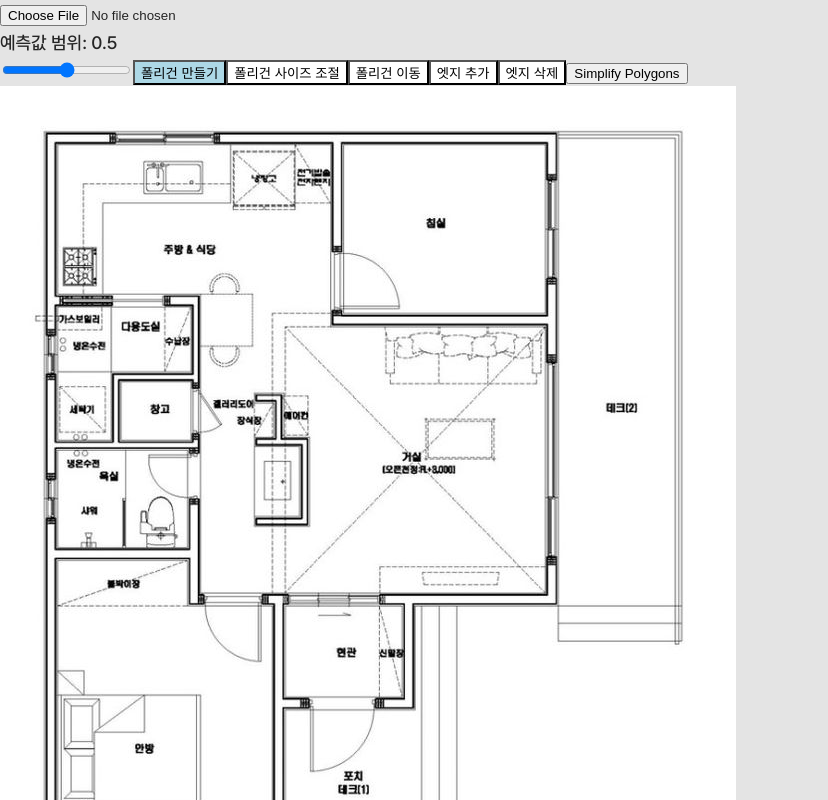
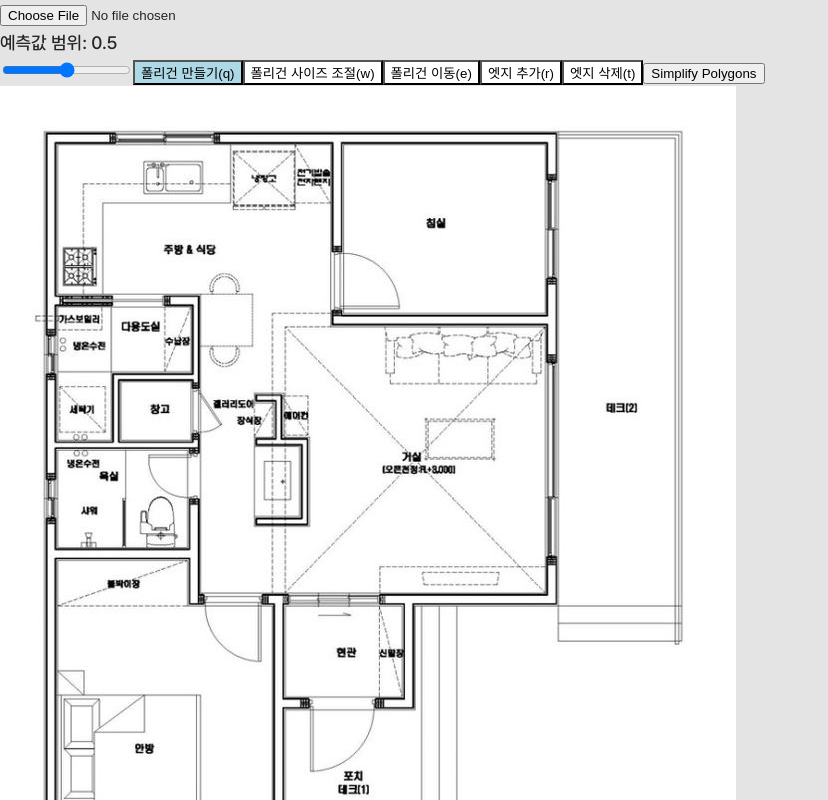
Before and after one commit to llinjae/drawing-space, a Next.js app: page / in a window 1280 px wide. Shown: the top 800 px of the page, without its empty margins (0-828 px from the left). Built offline with nearby package versions, Linux system fonts and the light colour scheme.

Commit message:
Feat: 단축키 추가

```diff
--- a/src/app/Canvas.tsx
+++ b/src/app/Canvas.tsx
@@ -532,7 +532,7 @@
 
 "use client";
 
-import React, { useCallback, useEffect, useRef, useState } from "react";
+import React, { useCallback, useEffect, useMemo, useRef, useState } from "react";
 
 import CanvasModal from "@/components/CanvasModal";
 
@@ -568,6 +568,7 @@ const Canvas = () => {
   const [selectedEdge, setSelectedEdge] = useState<{ polygonIndex: number; edgeIndex: number } | null>(null);
   const [selectedPolygon, setSelectedPolygon] = useState<number | null>(null);
   const [isDragging, setIsDragging] = useState(false);
+  const [key, setKey] = useState("Q");
 
   const canvasRef = useRef<HTMLCanvasElement | null>(null);
   const dragStart = useRef({ x: 0, y: 0 });
@@ -575,6 +576,23 @@ const Canvas = () => {
   const img = useRef<HTMLImageElement | null>(null); // img를 null로 초기화
 
   useSetPredictionRange({ polygons, selectedPolygonIndex, predictionRange, setSelectedPolygonIndex });
+
+  if (typeof window !== "undefined") {
+    window.addEventListener("keydown", (e) => setKey(e.key));
+  }
+  useMemo(() => {
+    if (key === "q") {
+      setClickMode("polygonMake");
+    } else if (key === "w") {
+      setClickMode("sizeControll");
+    } else if (key === "e") {
+      setClickMode("movePolygon");
+    } else if (key === "r") {
+      setClickMode("addEdge");
+    } else if (key === "t") {
+      setClickMode("deleteEdge");
+    }
+  }, [key]);
 
   const drawPolygon = useDrawPolygon(
     predictionRange,
@@ -1017,35 +1035,35 @@ const Canvas = () => {
         onClick={changeModeToPolygon}
         style={{ backgroundColor: clickMode === "polygonMake" ? "lightblue" : "white" }}
       >
-        폴리건 만들기
+        폴리건 만들기(q)
       </button>
       <button
         type="button"
         onClick={changeModeToSizeControll}
         style={{ backgroundColor: clickMode === "sizeControll" ? "lightblue" : "white" }}
       >
-        폴리건 사이즈 조절
+        폴리건 사이즈 조절(w)
       </button>
       <button
         type="button"
         onClick={changeModeToMovePolygon}
         style={{ backgroundColor: clickMode === "movePolygon" ? "lightblue" : "white" }}
       >
-        폴리건 이동
+        폴리건 이동(e)
       </button>
       <button
         type="button"
         onClick={changeModeToAddEdge}
         style={{ backgroundColor: clickMode === "addEdge" ? "lightblue" : "white" }}
       >
-        엣지 추가
+        엣지 추가(r)
       </button>
       <button
         type="button"
         onClick={changeModeToDeleteEdge}
         style={{ backgroundColor: clickMode === "deleteEdge" ? "lightblue" : "white" }}
       >
-        엣지 삭제
+        엣지 삭제(t)
       </button>
       <button onClick={() => handleSimplifyPolygons(polygons, setPolygons, drawImageAndPolygons)}>
         Simplify Polygons
```
